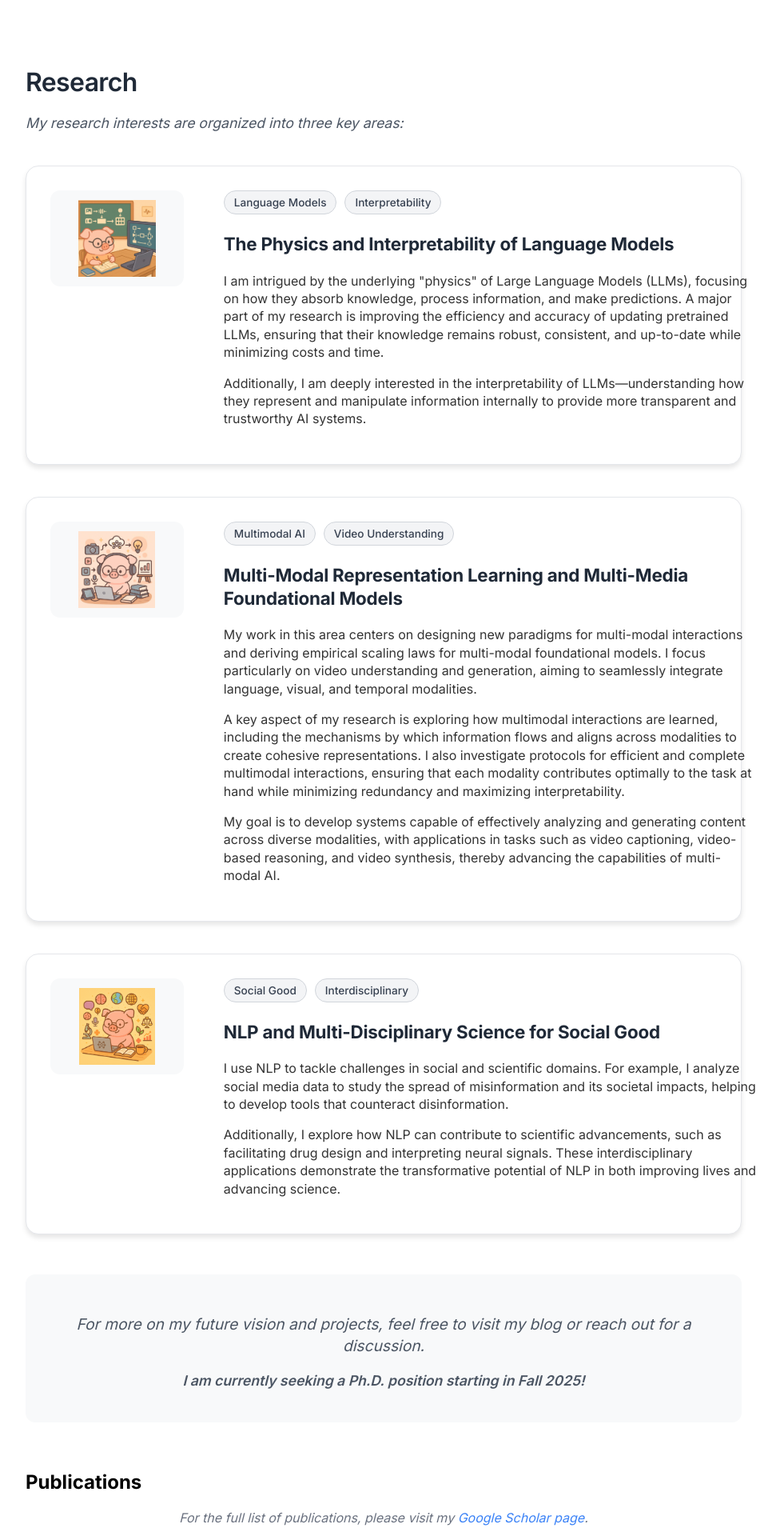
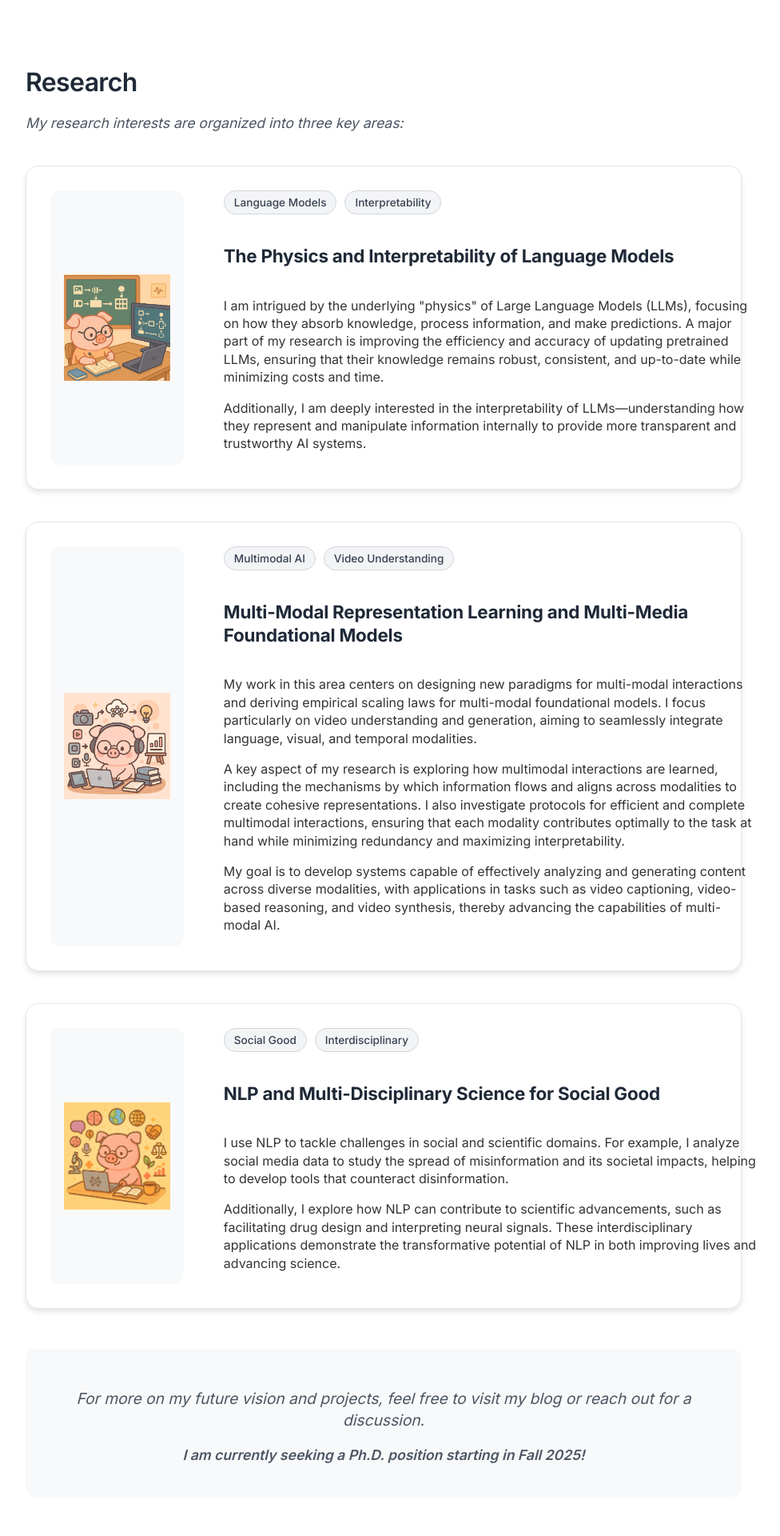
Before and after one commit to Lumos-Jiateng/Lumos-Jiateng.github.io, a Jekyll site: the page built from index.html, in a window 1280 px wide. Shown: the part 871-2791 px from the top of the page at 80% size, without its empty margins (160-1136 px from the left). Built offline with Jekyll 4.4.1, drawn with Linux system fonts in a browser that asks for light colours; grey boxes are pictures that could not be loaded.

```diff
--- a/css/main.css
+++ b/css/main.css
@@ -76,7 +76,8 @@
     box-shadow: 0 4px 6px rgba(0, 0, 0, 0.1);
     display: flex;
     gap: 30px;
-    align-items: flex-start;
+    align-items: stretch;
+    min-height: auto;
     transition: transform 0.3s ease, box-shadow 0.3s ease;
 }
 
@@ -87,7 +88,7 @@
 
 .research-image {
     flex: 0 0 20%;
-    height: 120px;
+    min-height: 120px;
     border-radius: 12px;
     overflow: hidden;
     background: #f8f9fa;
@@ -111,6 +112,9 @@
 .research-content {
     flex: 0 0 80%;
     padding-left: 20px;
+    display: flex;
+    flex-direction: column;
+    justify-content: flex-start;
 }
 
 .research-tags {
```
